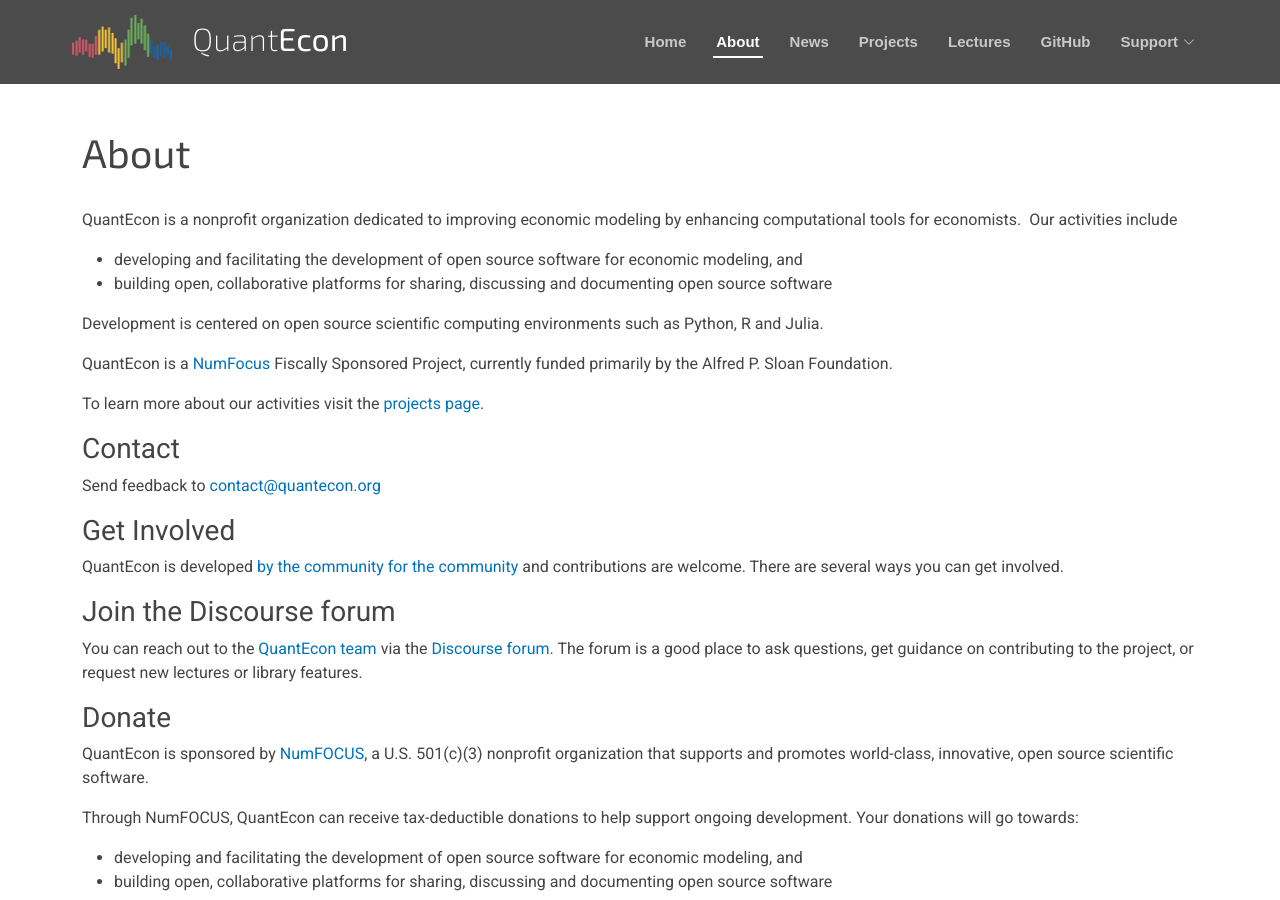
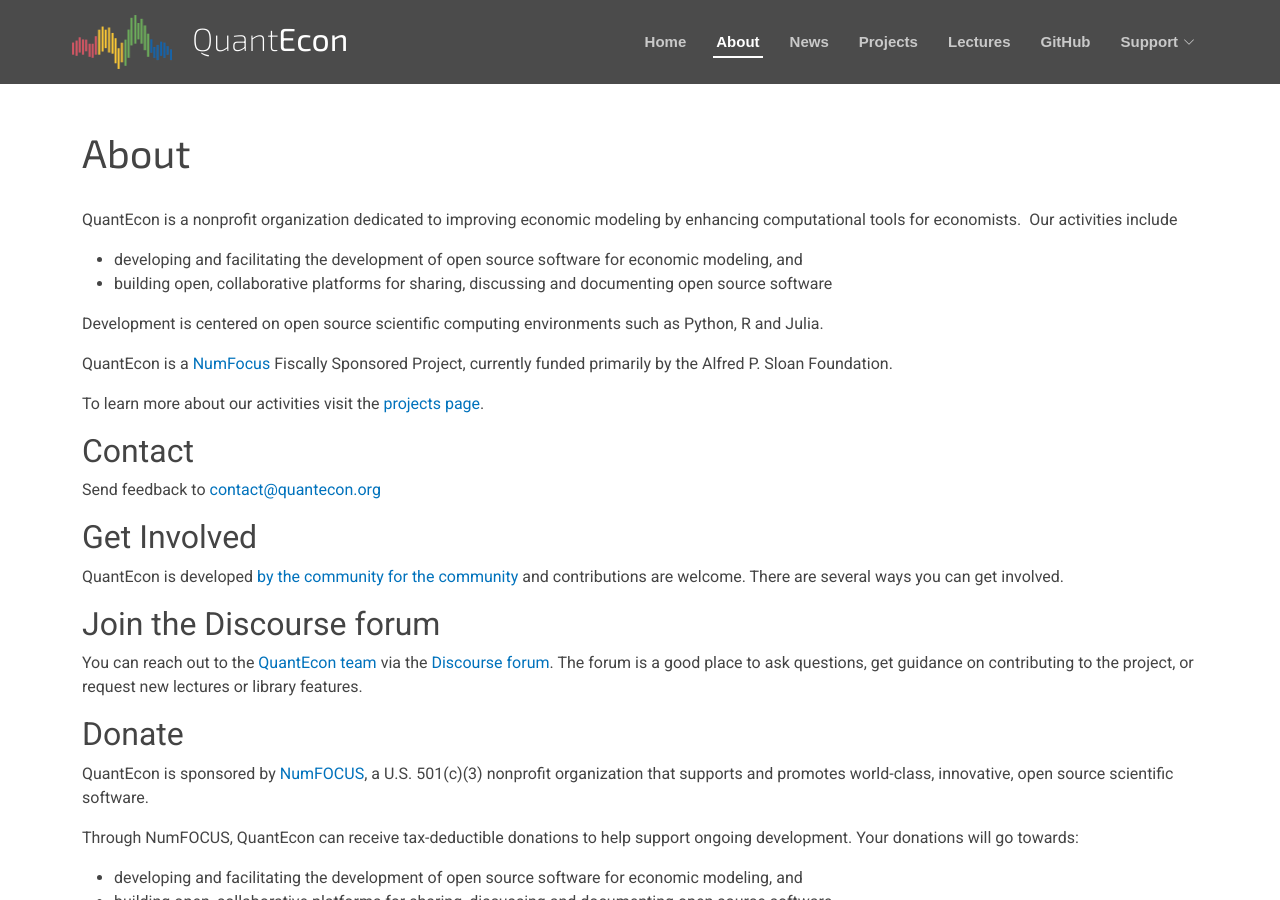
Before and after one commit to QuantEcon/website, a Jekyll site: the page built from pages/about.md, in a window 1280 px wide and 900 px high. Built offline with Jekyll 4.4.1, drawn with Linux system fonts in a browser that asks for light colours; nearby versions of some CDN libraries.

Commit message:
Adjust semantic headings on About

```diff
--- a/pages/about.md
+++ b/pages/about.md
@@ -17,20 +17,20 @@
 
 To learn more about our activities visit the [projects page](projects.md).
 
-### Contact
+## Contact
 
 Send feedback to [contact@quantecon.org](mailto:contact@quantecon.org)
 
 
-### Get Involved
+## Get Involved
 
 QuantEcon is developed [by the community for the community](https://quantecon.org/about) and contributions are welcome. There are several ways you can get involved.
 
-### Join the Discourse forum
+## Join the Discourse forum
 
 You can reach out to the [QuantEcon team](https://quantecon.org/team) via the [Discourse forum](http://discourse.quantecon.org/). The forum is a good place to ask questions, get guidance on contributing to the project, or request new lectures or library features.
 
-### Donate
+## Donate
 
 QuantEcon is sponsored by [NumFOCUS](https://numfocus.org/), a U.S. 501(c)(3) nonprofit organization that supports and promotes world-class, innovative, open source scientific software.
 
@@ -44,7 +44,7 @@
 *   [D](https://www.flipcause.com/secure/cause_pdetails/NjY5OA==)[onate directly](http://www.flipcause.com/secure/cause_pdetails/NjY5OA==) via Flipcause
 *   Shop in our [merchandise store](http://quantecon.org/store), featuring hoodies, t-shirts, and more
 
-### Develop and contribute code
+## Develop and contribute code
 
 We welcome submission of algorithms and high quality code to [QuantEcon.py](https://quantecon.org/quantecon-py) and [QuantEcon.jl](https://quantecon.org/quantecon-jl) on all topics in quantitative economics.
 
@@ -54,11 +54,11 @@
 
 Less experienced developers who wish to get involved can help improve documentation, work on smaller enhancements or report bugs and request features.
 
-### Write a notebook
+## Write a notebook
 
 If you’ve written code related to quantitative economics and want to share it with the community, we encourage you to submit it as a Jupyter notebook to [QuantEcon Notes](https://notes.quantecon.org/).
 
-### Contributing to the lectures
+## Contributing to the lectures
 
 QuantEcon develops and supports the following
 [lecture series](https://quantecon.org/lectures/) for quantitative economics
@@ -71,13 +71,13 @@
 
 Information on contributing to the python lectures can be found [here](https://quantecon.org/contribute-lectures/)
 
-### Resources
+## Resources
 
 If you’re new to open source development, here is some information to help you get started.
 
 Contributions to the QuantEcon library should follow the standard open source pattern in regards to forking the code libraries and sending pull requests on GitHub.
 
-### Using GitHub
+## Using GitHub
 
 If you’re not familiar with GitHub workflows there are many useful tutorials available:
 
@@ -91,3 +91,6 @@
 *Additional Git Resources:*
 
 * [GitHub Help](https://help.github.com/)
+
+
+<br>
```
